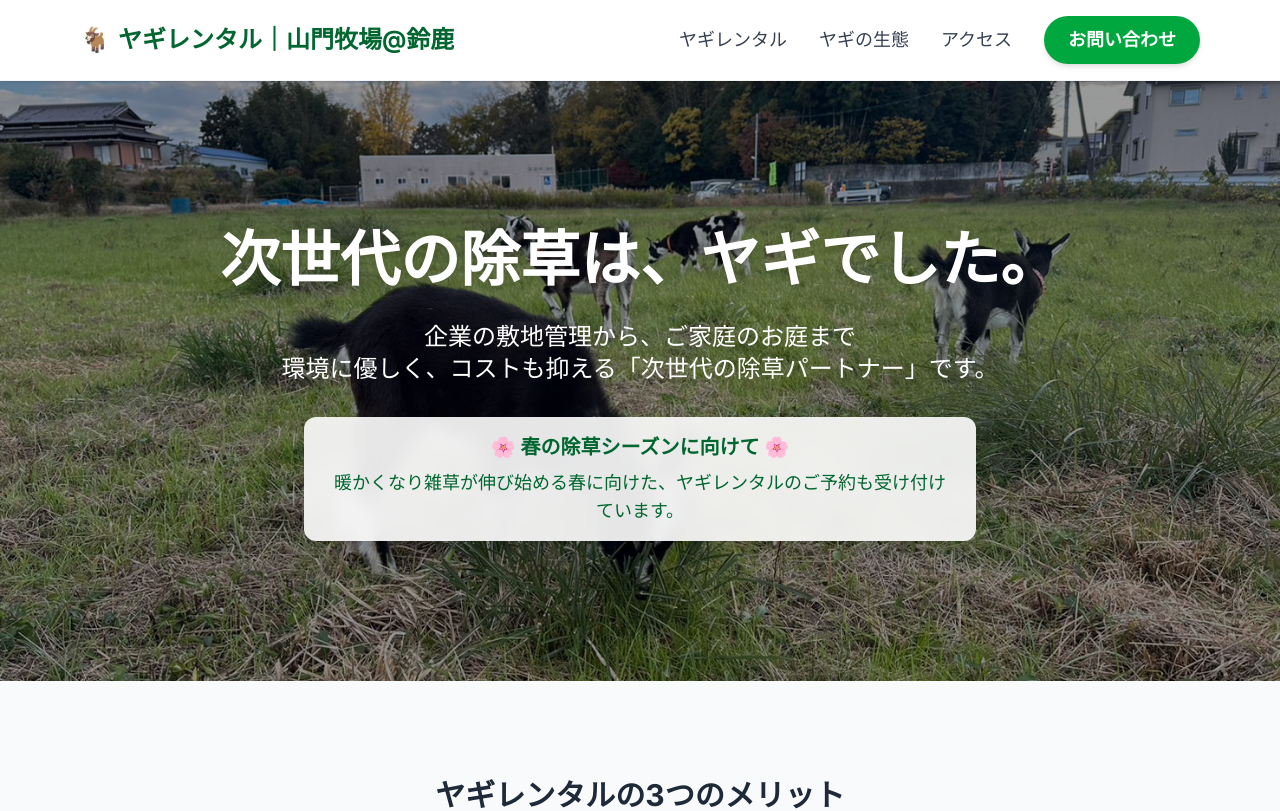
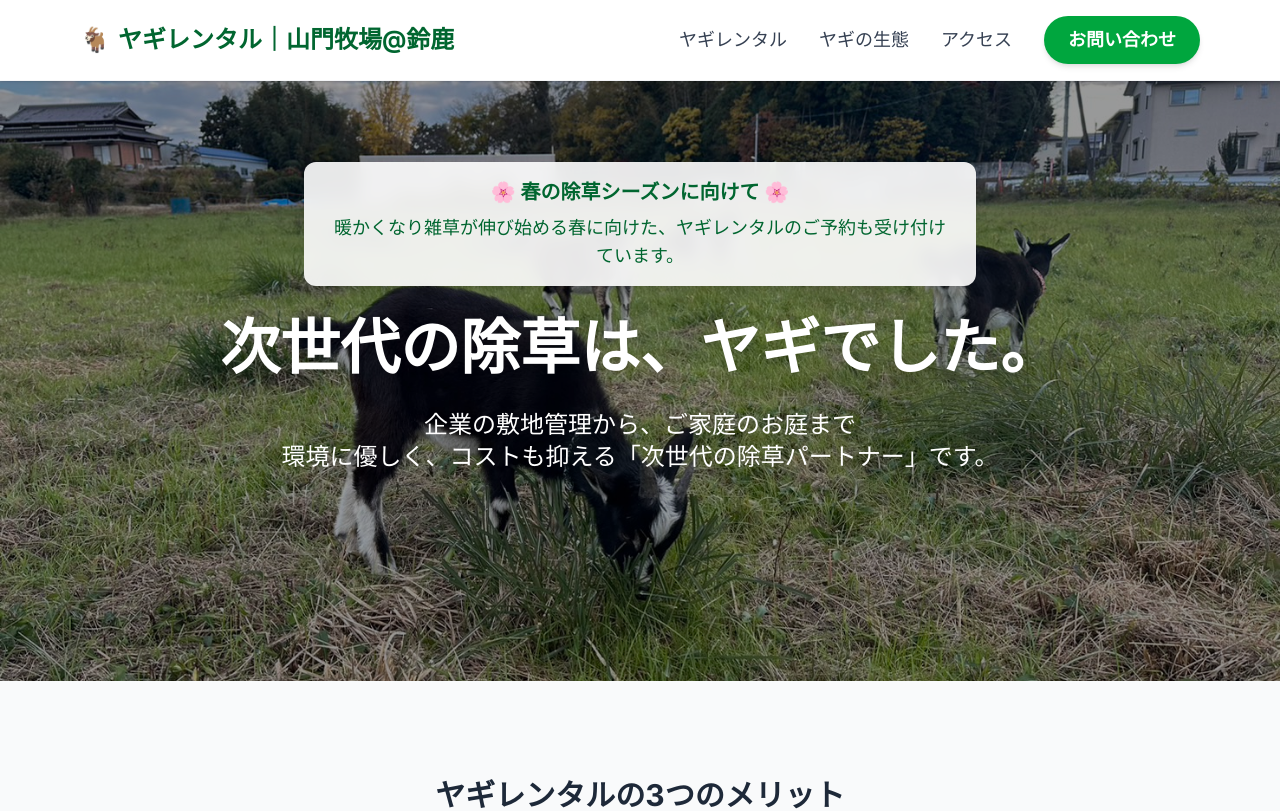
Before and after one commit to mune-Geeks/goat-rental, a Next.js app: page / in a window 1280 px wide. Shown: the top 811 px of the page. Built offline with nearby package versions, Linux system fonts and the light colour scheme.

Commit message:
ホーム画面の文言の配置順の変更

```diff
--- a/app/page.tsx
+++ b/app/page.tsx
@@ -19,7 +19,15 @@ export default function Home() {
         <div className="absolute inset-0 bg-black/40"></div>
 
         {/* キャッチコピー */}
-        <div className="absolute inset-0 flex flex-col items-center justify-center text-white px-4 text-center">
+        <div className="absolute inset-0 flex flex-col items-center justify-center text-white px-4 text-center pb-24">
+          <div className="bg-white/90 text-green-800 px-6 py-4 rounded-xl shadow-lg max-w-2xl backdrop-blur-sm mb-6">
+            <p className="text-lg md:text-xl font-bold">
+              🌸 春の除草シーズンに向けて 🌸
+            </p>
+            <p className="mt-2 text-base md:text-lg">
+              暖かくなり雑草が伸び始める春に向けた、<br className="md:hidden" />ヤギレンタルのご予約も受け付けています。
+            </p>
+          </div>
           <h1 className="text-4xl md:text-6xl font-bold mb-6 drop-shadow-md leading-tight">
             次世代の除草は、<br className="md:hidden" />ヤギでした。
           </h1>
@@ -28,14 +36,7 @@ export default function Home() {
             環境に優しく、コストも抑える「次世代の除草パートナー」です。
           </p>
 
-          <div className="bg-white/90 text-green-800 px-6 py-4 rounded-xl shadow-lg max-w-2xl backdrop-blur-sm">
-            <p className="text-lg md:text-xl font-bold">
-              🌸 春の除草シーズンに向けて 🌸
-            </p>
-            <p className="mt-2 text-base md:text-lg">
-              暖かくなり雑草が伸び始める春に向けた、<br className="md:hidden" />ヤギレンタルのご予約も受け付けています。
-            </p>
-          </div>
+
 
         </div>
       </div>
```
